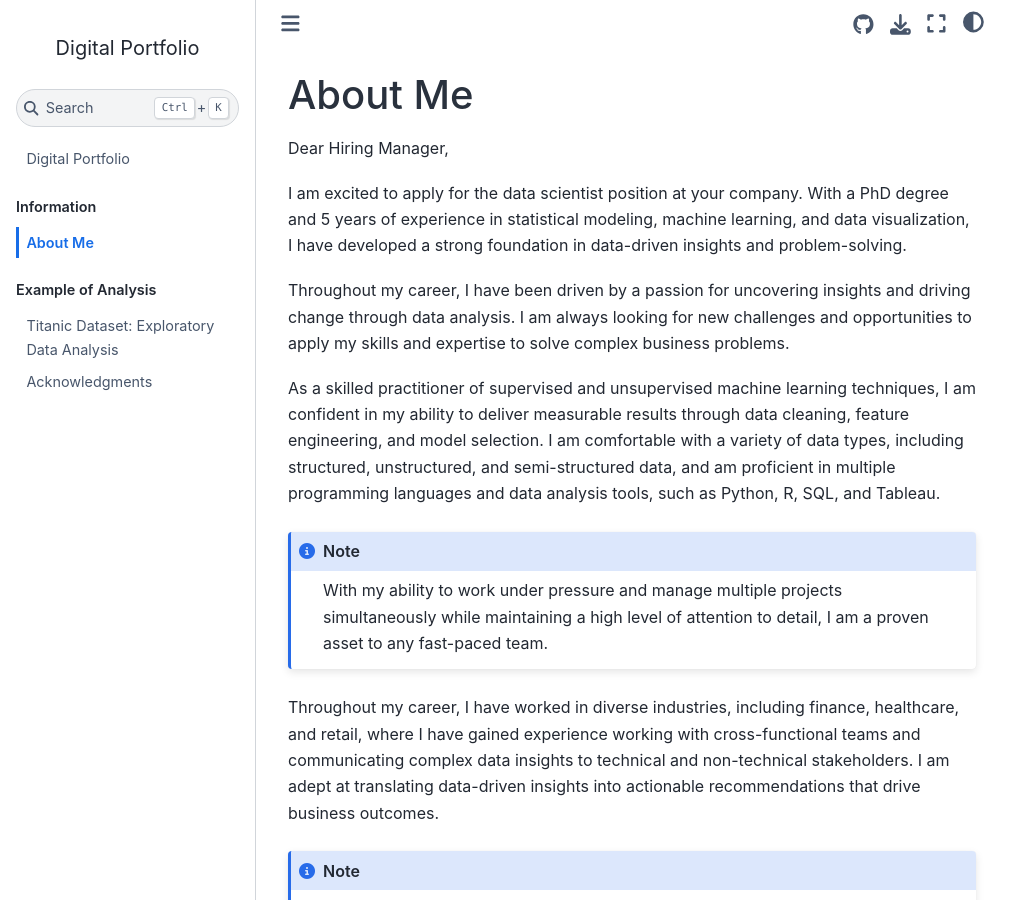
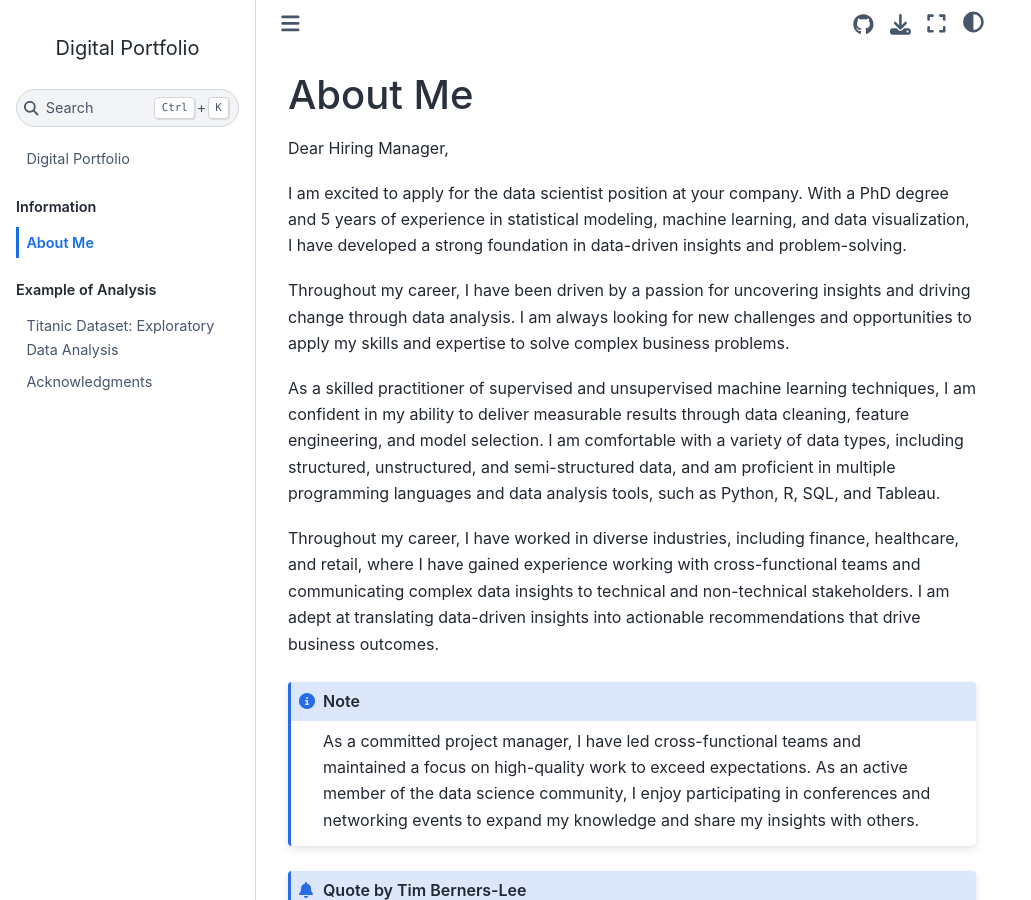
Before and after one commit to NaodFG/digital-portfolio, a Jupyter Book: the page built from about_me.md, in a window 1280 px wide and 900 px high. Shown: the whole window, without its empty margins (0-1031 px from the left). Built offline with Jupyter Book 1.0.4 settings and Sphinx 7.4.7 and the Sphinx Book theme 1.1.4, drawn with Linux system fonts in a browser that asks for light colours.

Commit message:
Update about_me.md
erased line 18 content

````diff
--- a/about_me.md
+++ b/about_me.md
@@ -13,11 +13,6 @@
 
 
 As a skilled practitioner of supervised and unsupervised machine learning techniques, I am confident in my ability to deliver measurable results through data cleaning, feature engineering, and model selection. I am comfortable with a variety of data types, including structured, unstructured, and semi-structured data, and am proficient in multiple programming languages and data analysis tools, such as Python, R, SQL, and Tableau.
-
-
-```{note}
-With my ability to work under pressure and manage multiple projects simultaneously while maintaining a high level of attention to detail, I am a proven asset to any fast-paced team.
-```
 
 
 Throughout my career, I have worked in diverse industries, including finance, healthcare, and retail, where I have gained experience working with cross-functional teams and communicating complex data insights to technical and non-technical stakeholders. I am adept at translating data-driven insights into actionable recommendations that drive business outcomes.
````
